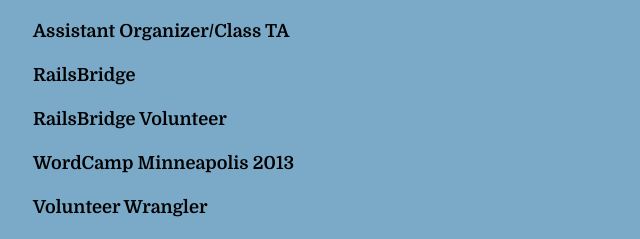
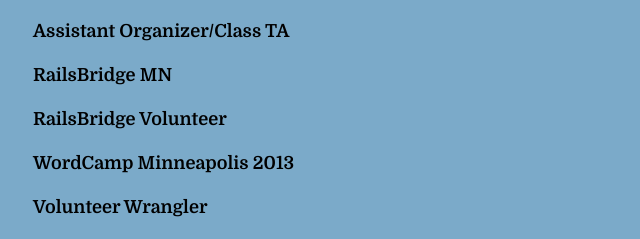
Before and after one commit to monifrancesca/monifrancesca.github.io, a plain HTML site: page index.html in a window 1280 px wide. Shown: the part 1504-1743 px from the top of the page, 207-847 px from the left. Drawn offline with Linux system fonts and the light colour scheme.

Commit message:
corrected a typo

```diff
--- a/index.html
+++ b/index.html
@@ -137,7 +137,7 @@
 
 				<div class="title-year">
 					<div class="year">March, June, 2014</div>
-					<h4>RailsBridge</h4>
+					<h4>RailsBridge MN</h4>
 				</div>
 				<div class="experience-content">
 					<h4>RailsBridge Volunteer</h4>
```
